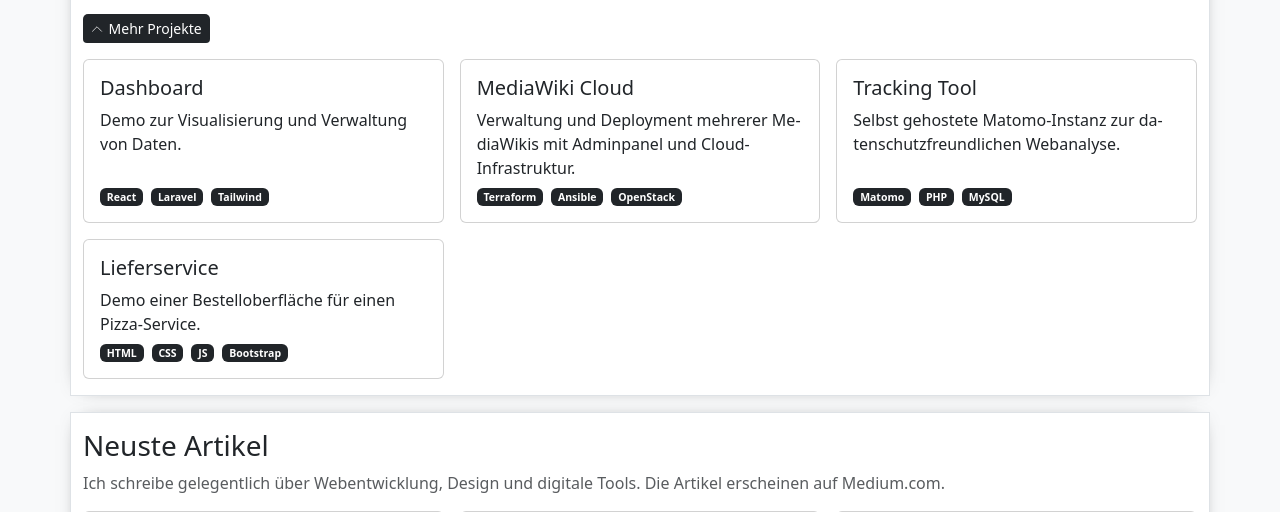
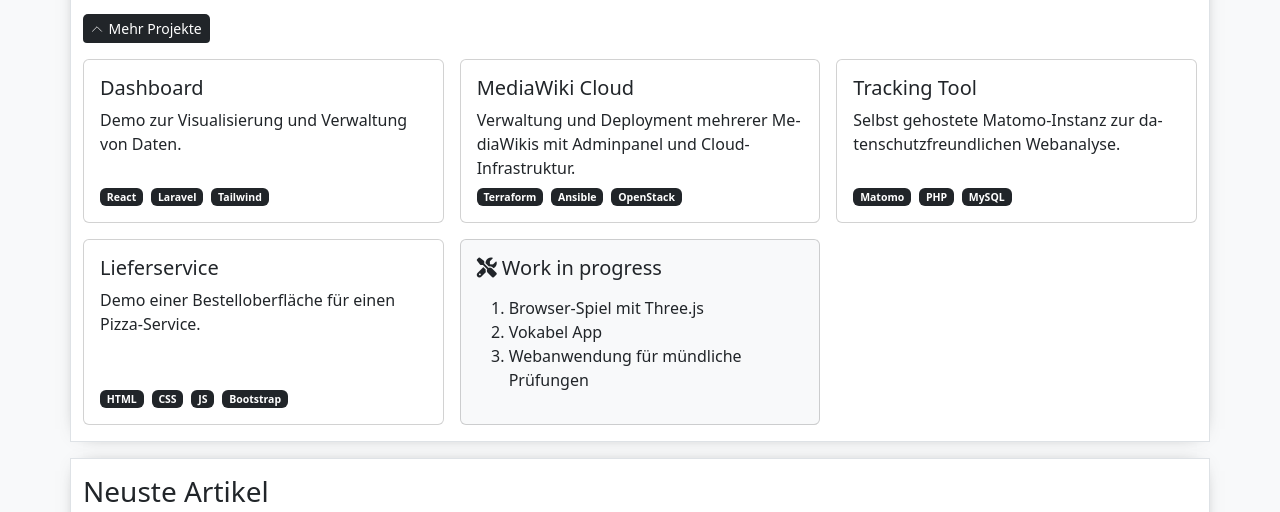
Before and after one commit to thomas-hofmann/portfolio, a PHP site: page / in a window 1280 px wide, after a click on "Mehr Projekte". Shown: the part 1056-1568 px from the top of the page. Run offline with PHP 8.4, Linux system fonts and the light colour scheme.

Commit message:
wip and hover

```diff
--- a/assets/css/index.css
+++ b/assets/css/index.css
@@ -142,6 +142,11 @@ button:hover i {
         box-shadow: 0 0.3rem 0.6rem rgba(0, 0, 0, 0.15);
         transform: translateY(-2px);
     }
+
+    .card--no-hover:hover {
+      box-shadow: none !important;
+      transform: none !important;
+    }
 }
 
 .medium-post img {
--- a/index.html
+++ b/index.html
@@ -485,6 +485,22 @@
 										</div>
 									</a>
 								</div>
+								<div class="col-md-6 col-lg-4">
+									<div class="card card--no-hover h-100 bg-light">
+										<div class="card-body d-flex flex-column justify-content-between">
+											<div>
+												<h5 class="card-title"><i class="fa-solid fa-screwdriver-wrench"></i> Work in progress</h5>
+												<p class="card-text">
+													<ol>
+														<li>Browser-Spiel mit Three.js</li>
+														<li>Vokabel App</li>
+														<li>Webanwendung für mündliche Prüfungen</li>
+													</ol>
+												</p>
+											</div>
+										</div>
+									</div>
+								</div>
 							</div>
 						</div>
 					</div>
```
